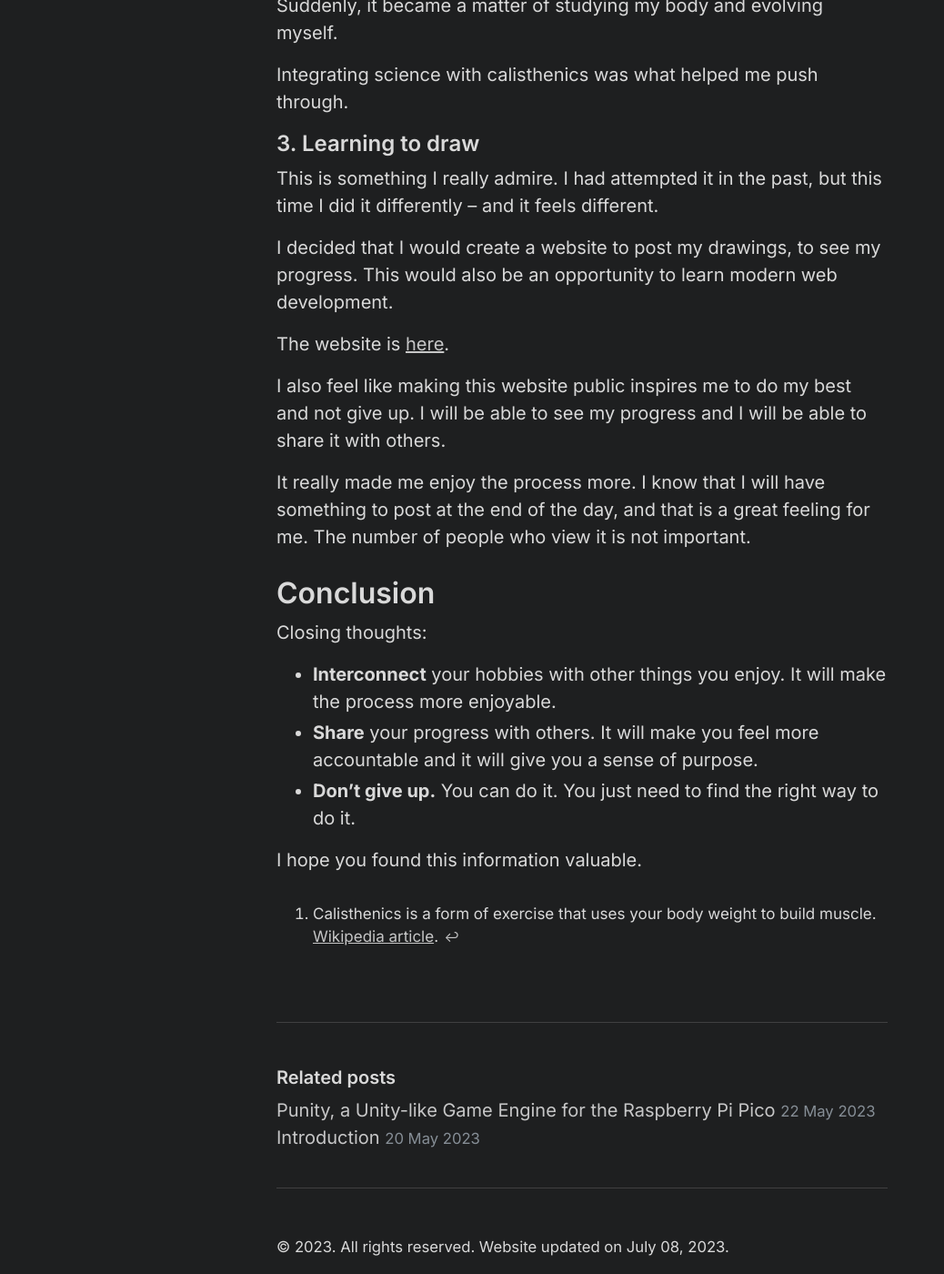
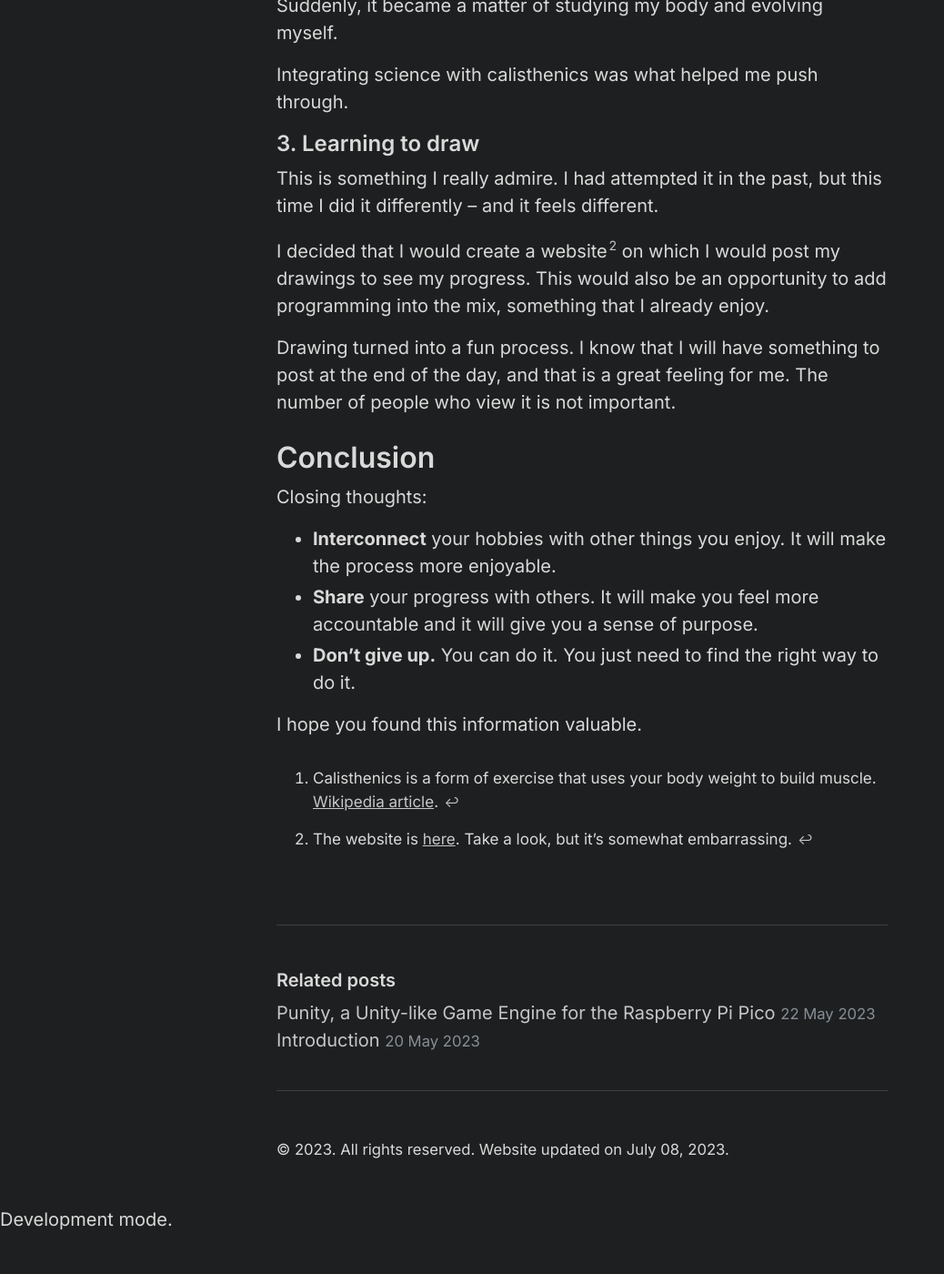
Before and after one commit to extremq/blog, a Jekyll site: the page built from _posts/2023-07-06-learning.md, in a window 1280 px wide and 1400 px high, scrolled down 2607 px. Shown: the whole window at 91% size, without its empty margins (0-1038 px from the left). Built offline with Jekyll 4.4.1, drawn with Linux system fonts in a browser that asks for light colours; after the commit the page ends 3962 px from its top, so only the background shows below that.

Commit message:
Clarify post.

```diff
--- a/_posts/2023-07-06-learning.md
+++ b/_posts/2023-07-06-learning.md
@@ -59,13 +59,9 @@ Integrating science with calisthenics was what helped me push through.
 ## 3. Learning to draw
 This is something I really admire. I had attempted it in the past, but this time I did it differently -- and it feels different.
 
-I decided that I would create a website to post my drawings, to see my progress. This would also be an opportunity to learn modern web development.
+I decided that I would create a website[^website] on which I would post my drawings to see my progress. This would also be an opportunity to add programming into the mix, something that I already enjoy.
 
-The website is [here](https://desenez.eu/){:target="_blank"}.
-
-I also feel like making this website public inspires me to do my best and not give up. I will be able to see my progress and I will be able to share it with others.
-
-It really made me enjoy the process more. I know that I will have something to post at the end of the day, and that is a great feeling for me. The number of people who view it is not important.
+Drawing turned into a fun process. I know that I will have something to post at the end of the day, and that is a great feeling for me. The number of people who view it is not important.
 
 # Conclusion
 Closing thoughts:
@@ -76,3 +72,4 @@ Closing thoughts:
 I hope you found this information valuable.
 
 [^calisthenics]: Calisthenics is a form of exercise that uses your body weight to build muscle. [Wikipedia article](https://en.wikipedia.org/wiki/Calisthenics){:target="_blank"}.
+[^website]: The website is [here](https://desenez.eu/){:target="_blank"}. Take a look, but it's somewhat embarrassing.
```
